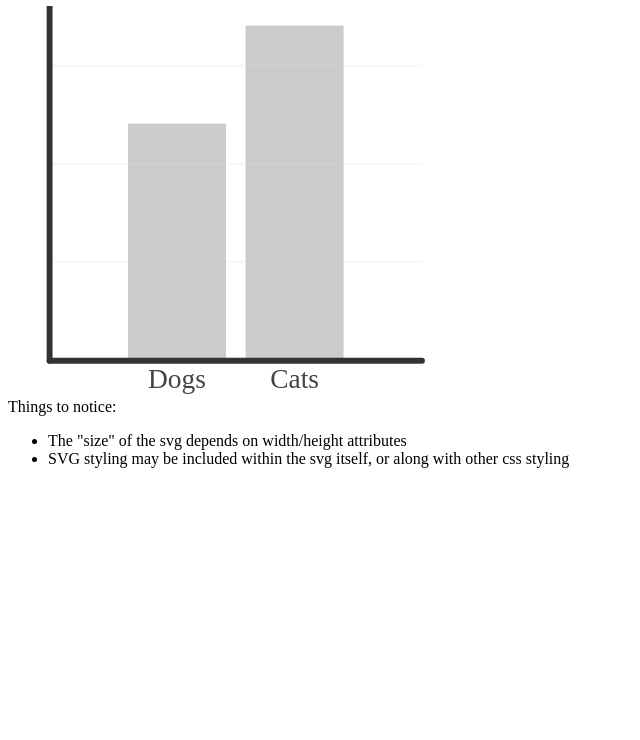
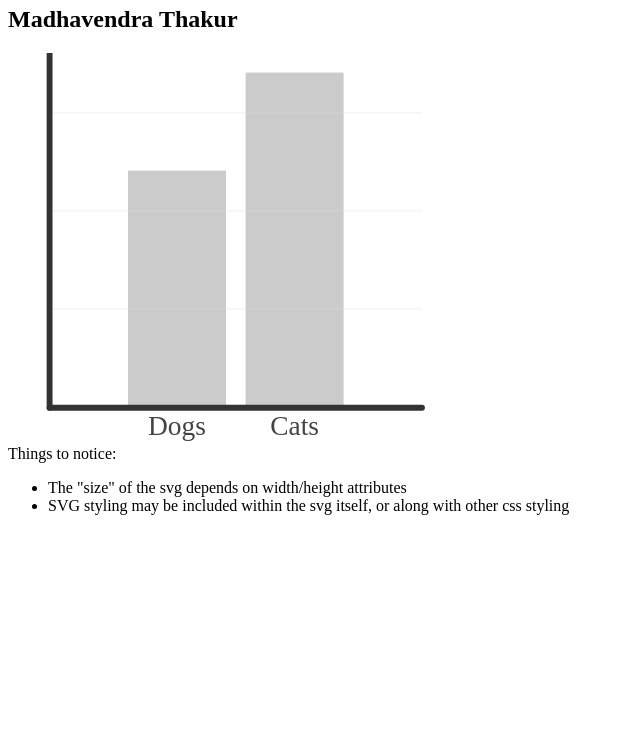
Before and after one commit to mThkTrn/myNewSvgBasics, a plain HTML site: page index.html in a window 1280 px wide. Shown: the part 60-800 px from the top of the page, without its empty margins (0-640 px from the left). Drawn offline with Linux system fonts and the light colour scheme.

Commit message:
Update index.html with my name

```diff
--- a/index.html
+++ b/index.html
@@ -5,7 +5,7 @@
 </head>
 <body>
   <h1>SVG Basics - Demo</h1>
-
+  <h2>Madhavendra Thakur</h2>
   <svg xmlns="http://www.w3.org/2000/svg" viewBox="0 0 300 200" width="50%" height="50%">
     <rect class="bar" x="50" y="60" width="50" height="120"/>
     <text class="label" x="75" y="195" text-anchor="middle">Dogs</text>
```
